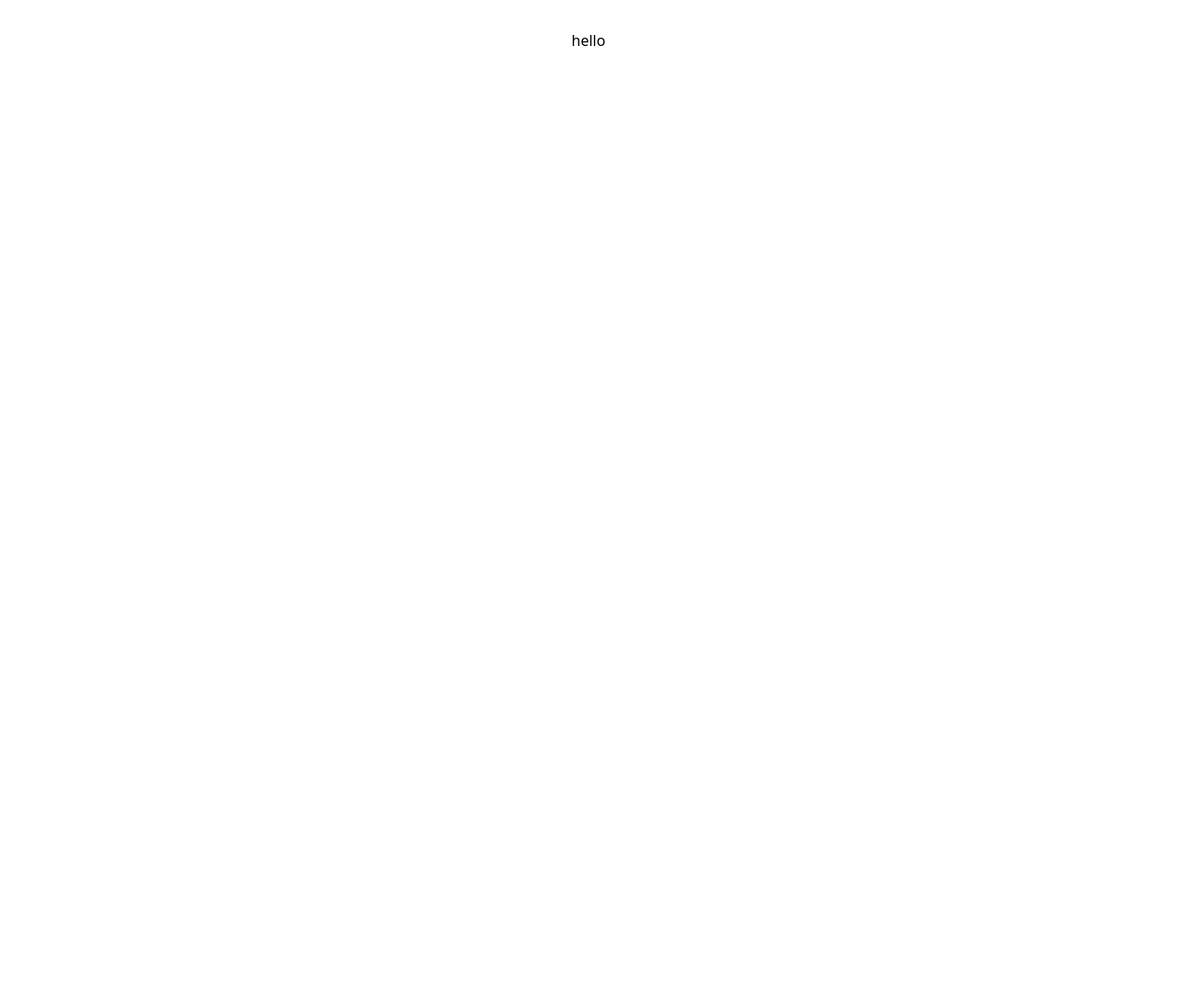
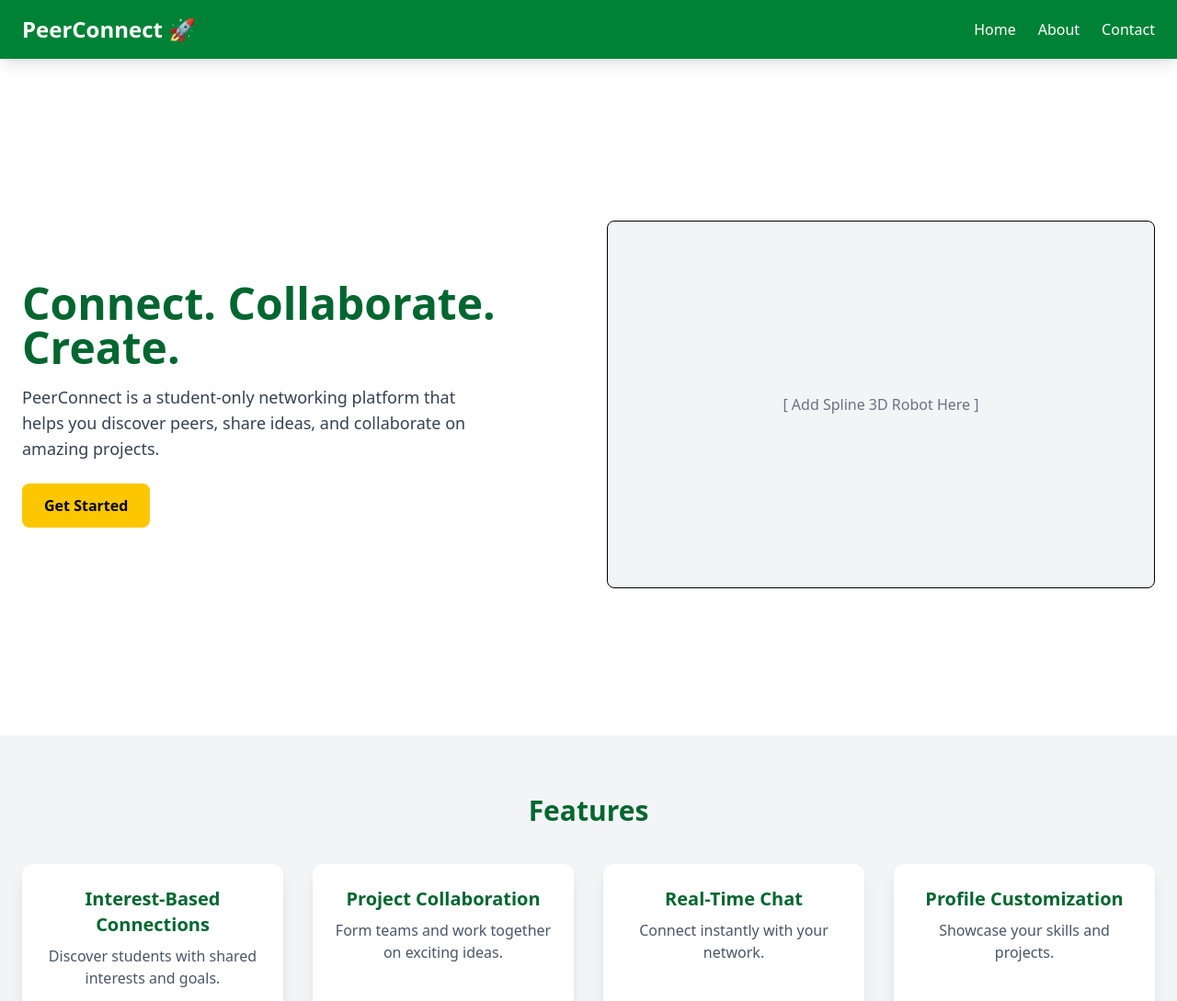
Before and after one commit to AbhayPrasadd/peerConnect, a React (Vite) app: page / in a window 1280 px wide. Shown: the top 1089 px of the page at 92% size. Before the commit the page ends 800 px from the top, so only its background shows below. Built offline with nearby package versions, Linux system fonts and the light colour scheme.

Commit message:
landing page version-1

```diff
--- a/package.json
+++ b/package.json
@@ -12,6 +12,8 @@
   "dependencies": {
     "@tailwindcss/vite": "^4.1.7",
     "axios": "^1.9.0",
+    "framer-motion": "^12.12.2",
+    "lucide-react": "^0.511.0",
     "react": "^19.1.0",
     "react-dom": "^19.1.0",
     "react-router-dom": "^7.6.0",
--- a/src/App.jsx
+++ b/src/App.jsx
@@ -1,14 +1,40 @@
-import { useState } from 'react'
-import './App.css'
+import React, { useState } from "react";
+import { BrowserRouter as Router, Routes, Route, Navigate } from "react-router-dom";
 
-function App() {
+//components
+import Layout from "./components/Layout";
 
+//pages
+import LandingPage from "./pages/LandingPage";
+import AuthPage from "./pages/AuthPage";
+import Dashboard from "./pages/Dashboard";
+import MyProfilePage from "./pages/MyProfilePage";
+import BrowseStudentsPage from "./pages/BrowseStudentsPage";
+import ConnectionPage from "./pages/ConnectionPage";
+
+const App = () => {
+  const [user, setUser] = useState(null);
 
   return (
-    <>
-      <p>hello</p>
-    </>
-  )
-}
+    <Router>
+      <Routes>
+        {/* Public Routes */}
+        <Route path="/" element={<LandingPage />} />
+        <Route path="/auth" element={<AuthPage setUser={setUser} />} />
 
-export default App
+        {/* Protected Dashboard Routes */}
+        <Route
+          path="/dashboard/*"
+          element={user ? <Layout /> : <Navigate to="/auth" />}
+        >
+          <Route index element={<Dashboard />} />
+          <Route path="my-profile" element={<MyProfilePage />} />
+          <Route path="browse-students" element={<BrowseStudentsPage />} />
+          <Route path="connectionPage" element={<ConnectionPage />} />
+        </Route>
+      </Routes>
+    </Router>
+  );
+};
+
+export default App;
--- a/src/pages/PeerDiscoveryPage.jsx
+++ b/src/pages/BrowseStudentsPage.jsx
@@ -1,9 +1,9 @@
 import React from 'react'
 
-function PeerDiscoveryPage() {
+function BrowseStudentsPage() {
   return (
     <div>PeerDiscoveryPage</div>
   )
 }
 
-export default PeerDiscoveryPage
+export default BrowseStudentsPage
--- /dev/null
+++ b/src/pages/Dashboard.jsx
@@ -0,0 +1,9 @@
+import React from 'react'
+
+function Dashboard() {
+  return (
+    <div>Dashboard</div>
+  )
+}
+
+export default Dashboard
--- a/src/pages/LandingPage.jsx
+++ b/src/pages/LandingPage.jsx
@@ -1,9 +1,150 @@
-import React from 'react'
+import React from 'react';
+import { motion } from 'framer-motion';
+import { useNavigate } from 'react-router-dom';
+import { Facebook, Twitter, Instagram } from 'lucide-react';
 
-function LandingPage() {
+const Navbar = () => {
   return (
-    <div>LandingPage</div>
-  )
-}
+    <nav className="fixed top-0 left-0 w-full bg-green-700 text-white py-4 shadow-lg z-50">
+      <div className="container mx-auto flex justify-between items-center px-6">
+        <motion.h1
+          className="text-2xl font-bold"
+          initial={{ opacity: 0, x: -50 }}
+          animate={{ opacity: 1, x: 0 }}
+          transition={{ duration: 0.5 }}
+        >
+          PeerConnect 🚀
+        </motion.h1>
+        <div className="space-x-6">
+          <a href="/" className="hover:text-yellow-400">Home</a>
+          <a href="/" className="hover:text-yellow-400">About</a>
+          <a href="/" className="hover:text-yellow-400">Contact</a>
+        </div>
+      </div>
+    </nav>
+  );
+};
 
-export default LandingPage
+const HeroSection = () => {
+  const navigate = useNavigate();
+  return (
+    <section className="min-h-screen flex items-center justify-center px-6 bg-white pt-20">
+      <div className="container mx-auto flex flex-col md:flex-row items-center gap-10">
+        <motion.div
+          className="flex-1 text-center md:text-left"
+          initial={{ opacity: 0, x: -50 }}
+          animate={{ opacity: 1, x: 0 }}
+          transition={{ duration: 0.6 }}
+        >
+          <h1 className="text-5xl font-bold text-green-800 mb-4">Connect. Collaborate. Create.</h1>
+          <p className="text-lg text-gray-700 mb-6 max-w-lg">
+            PeerConnect is a student-only networking platform that helps you discover peers, share ideas, and collaborate on amazing projects.
+          </p>
+          <motion.button
+            onClick={() => navigate('/auth')}
+            className="bg-yellow-400 text-black px-6 py-3 rounded-lg font-semibold hover:bg-yellow-500 transition"
+            whileHover={{ scale: 1.05 }}
+            whileTap={{ scale: 0.95 }}
+          >
+            Get Started
+          </motion.button>
+        </motion.div>
+        <div className="flex-1 h-[400px] w-full">
+
+
+
+          {/* Placeholder for Spline 3D */}
+          <div className="w-full h-full bg-gray-100 border rounded-lg flex items-center justify-center">
+            <span className="text-gray-500">[ Add Spline 3D Robot Here ]</span>
+          </div>
+        </div>
+      </div>
+    </section>
+  );
+};
+
+const FeatureCard = ({ title, description }) => (
+  <motion.div
+    className="bg-white shadow-lg rounded-xl p-6 hover:shadow-2xl transition duration-300"
+    whileHover={{ scale: 1.03 }}
+  >
+    <h3 className="text-xl font-bold text-green-800 mb-2">{title}</h3>
+    <p className="text-gray-600">{description}</p>
+  </motion.div>
+);
+
+const FeaturesSection = () => {
+  const features = [
+    { title: "Interest-Based Connections", description: "Discover students with shared interests and goals." },
+    { title: "Project Collaboration", description: "Form teams and work together on exciting ideas." },
+    { title: "Real-Time Chat", description: "Connect instantly with your network." },
+    { title: "Profile Customization", description: "Showcase your skills and projects." }
+  ];
+
+  return (
+    <section className="py-16 bg-gray-100 px-6">
+      <div className="container mx-auto text-center">
+        <h2 className="text-3xl font-bold text-green-800 mb-10">Features</h2>
+        <div className="grid gap-8 sm:grid-cols-2 md:grid-cols-4">
+          {features.map((f, idx) => <FeatureCard key={idx} {...f} />)}
+        </div>
+      </div>
+    </section>
+  );
+};
+
+const Testimonials = () => (
+  <section className="py-16 bg-white px-6">
+    <div className="container mx-auto text-center max-w-3xl">
+      <h2 className="text-3xl font-bold text-green-800 mb-6">What Students Say</h2>
+      <motion.blockquote
+        className="italic text-gray-700"
+        initial={{ opacity: 0, scale: 0.9 }}
+        animate={{ opacity: 1, scale: 1 }}
+        transition={{ duration: 0.6 }}
+      >
+        "PeerConnect helped me find my project team and we ended up winning our college hackathon! It's the LinkedIn for students."
+      </motion.blockquote>
+      <p className="mt-4 font-semibold text-gray-800">— Anjali R., IIT Delhi</p>
+    </div>
+  </section>
+);
+
+const AboutSection = () => (
+  <section className="py-16 bg-gray-100 px-6">
+    <div className="container mx-auto text-center max-w-4xl">
+      <h2 className="text-3xl font-bold text-green-800 mb-4">About PeerConnect</h2>
+      <p className="text-gray-700 text-lg">
+        PeerConnect is built to bridge the gap between students who want to build, learn, and grow together. Our platform is designed to help students across all disciplines come together to make something great. Whether you're a coder, designer, or marketer — PeerConnect is for you.
+      </p>
+    </div>
+  </section>
+);
+
+const Footer = () => (
+  <footer className="bg-green-700 text-white py-6 text-center">
+    <div className="container mx-auto flex flex-col items-center">
+      <p className="mb-4">&copy; 2025 PeerConnect. All rights reserved.</p>
+      <div className="flex space-x-4">
+        <a href="#"><Facebook className="w-6 h-6 hover:text-yellow-400 transition" /></a>
+        <a href="#"><Twitter className="w-6 h-6 hover:text-yellow-400 transition" /></a>
+        <a href="#"><Instagram className="w-6 h-6 hover:text-yellow-400 transition" /></a>
+      </div>
+    </div>
+  </footer>
+);
+
+const LandingPage = () => {
+  return (
+    <div className="min-h-screen bg-white">
+      <Navbar />
+      <HeroSection />
+      <FeaturesSection />
+      <Testimonials />
+      <AboutSection />
+      <Footer />
+    </div>
+  );
+};
+
+export default LandingPage;
--- /dev/null
+++ b/src/pages/MyProfilePage.jsx
@@ -0,0 +1,9 @@
+import React from 'react'
+
+function MyProfilePage() {
+  return (
+    <div>MyProfilePage</div>
+  )
+}
+
+export default MyProfilePage
--- a/src/pages/UserProfilePage.jsx
+++ /dev/null
@@ -1,9 +0,0 @@
-import React from 'react'
-
-function UserProfilePage() {
-  return (
-    <div>UserProfilePage</div>
-  )
-}
-
-export default UserProfilePage
```
Also changed, not shown: 1 other file (tests, documents, lock files or other folders).
